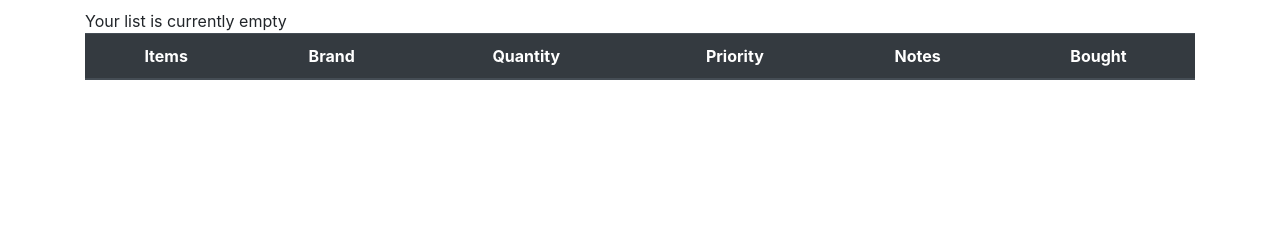
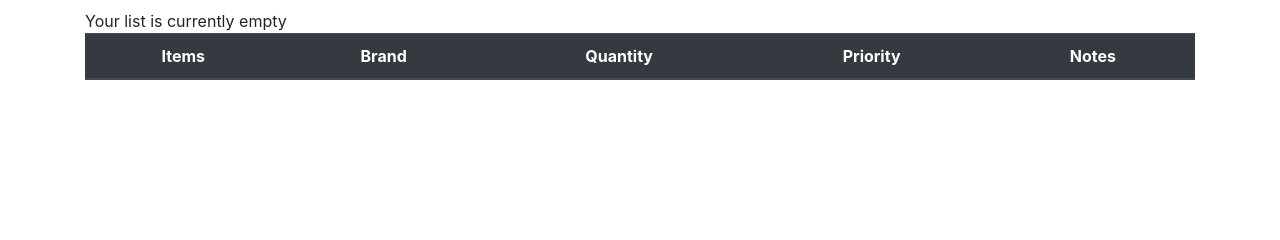
Before and after one commit to CS157A-Team39-FAMLOG/famlog, a PHP site: page /personalList.php in a window 1280 px wide. Shown: the part 468-708 px from the top of the page. Run offline with PHP 8.4, Linux system fonts and the light colour scheme; the visitor is signed in with stand-in values (Sample User, id 1); data that the repository does not hold is empty.

Commit message:
removed 'bought' column

```diff
--- a/personalList.php
+++ b/personalList.php
@@ -93,7 +93,6 @@
 					<th>Quantity</th>
 					<th>Priority</th>
 					<th>Notes</th>
-					<th>Bought</th>
 				</tr>
 			</thead>
 			<tbody>
@@ -156,7 +155,6 @@
 							for ($i=0; $i < $priority; $i++)
 								{echo "<span class='fa fa-exclamation'></span>";}
 							echo "</td><td>$notes</td>
-									<td>$checkMark</td>
 								  </tr>";
 						}
 					} else { echo "Your list is currently empty"; }
```
